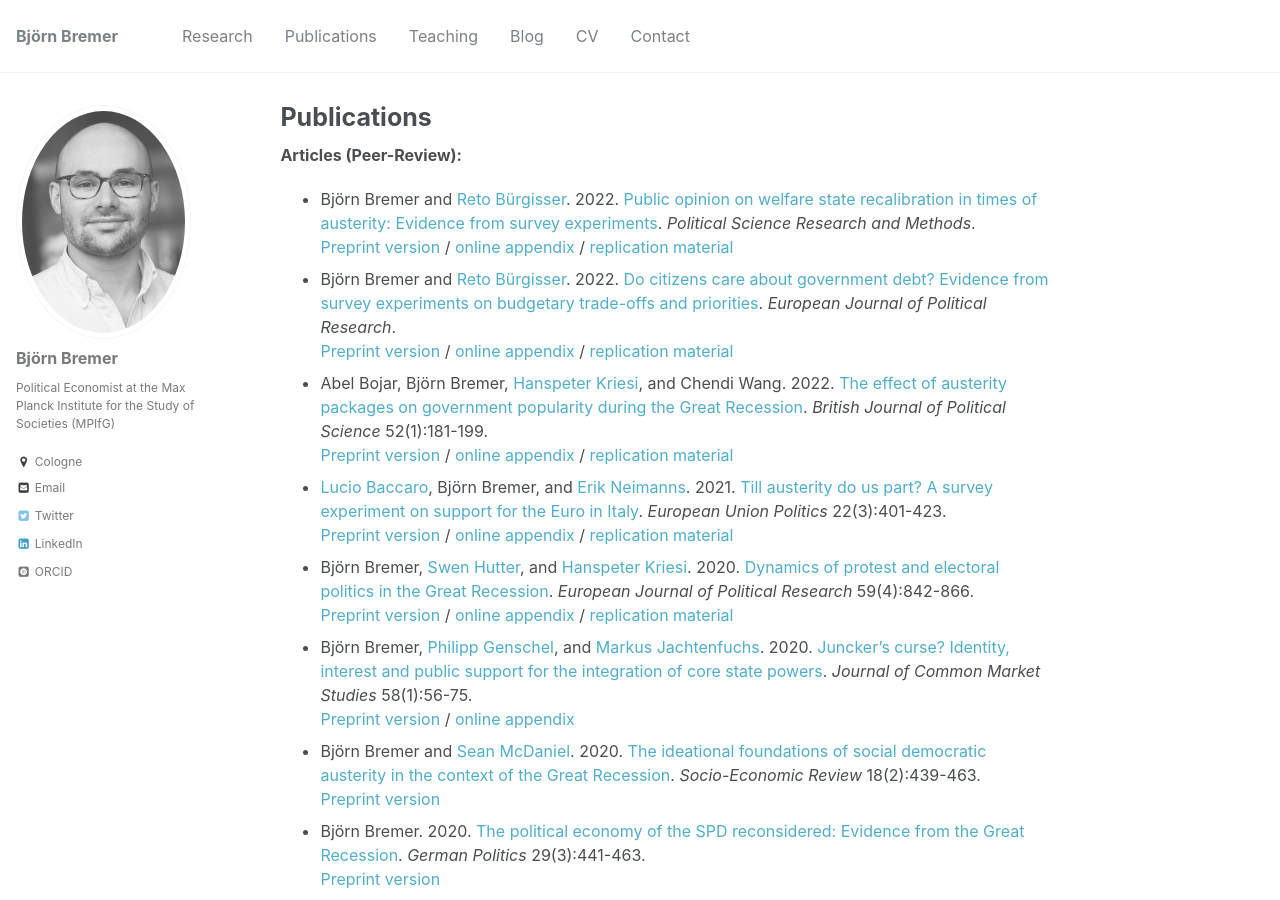
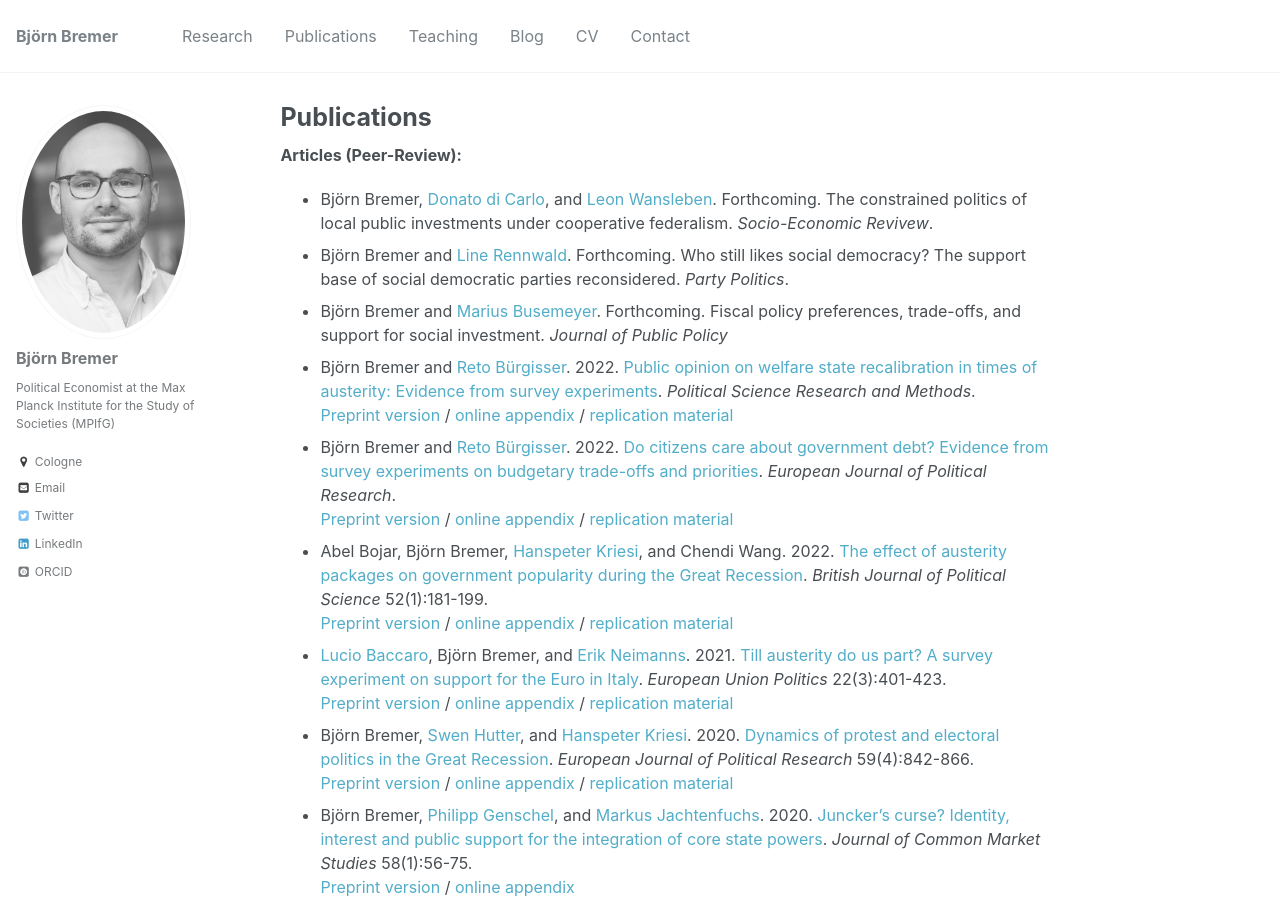
Before and after one commit to bjoernbremer/bjoernbremer.github.io, a Jekyll site: the page built from _pages/publications.md, in a window 1280 px wide and 900 px high. Built offline with Jekyll 4.4.1, drawn with Linux system fonts in a browser that asks for light colours; some web fonts are replaced.

Commit message:
Add files via upload

```diff
--- a/_pages/publications.md
+++ b/_pages/publications.md
@@ -7,6 +7,9 @@ author_profile: true
 {% include base_path %}
 
 **Articles (Peer-Review):**
+* Björn Bremer, [Donato di Carlo](https://www.mpifg.de/person/110112/753645), and [Leon Wansleben](https://www.mpifg.de/person/wansleben-leon/576460). Forthcoming. The constrained politics of local public investments under cooperative federalism. *Socio-Economic Revivew*.
+* Björn Bremer and [Line Rennwald](https://linerennwald.wordpress.com/). Forthcoming. Who still likes social democracy? The support base of social democratic parties reconsidered. *Party Politics*.
+* Björn Bremer and [Marius Busemeyer](https://www.polver.uni-konstanz.de/en/busemeyer/team/prof-marius-r-busemeyer/). Forthcoming. Fiscal policy preferences, trade-offs, and support for social investment. *Journal of Public Policy*
 * Björn Bremer and [Reto Bürgisser](https://retobuergisser.com/). 2022. [Public opinion on welfare state recalibration in times of austerity: Evidence from survey experiments](https://cup.org/3IVayu6). *Political Science Research and Methods*. <br/>
 [Preprint version](https://osf.io/uj6eq/)  / [online appendix](https://static.cambridge.org/content/id/urn:cambridge.org:id:article:S2049847021000789/resource/name/S2049847021000789sup001.pdf) / [replication material](https://dataverse.harvard.edu/dataset.xhtml?persistentId=doi:10.7910/DVN/7ERIFH)
 * Björn Bremer and [Reto Bürgisser](https://retobuergisser.com/). 2022. [Do citizens care about government debt? Evidence from survey experiments on budgetary trade-offs and priorities](https://ejpr.onlinelibrary.wiley.com/doi/abs/10.1111/1475-6765.12505). *European Journal of Political Research*. <br/>
```
